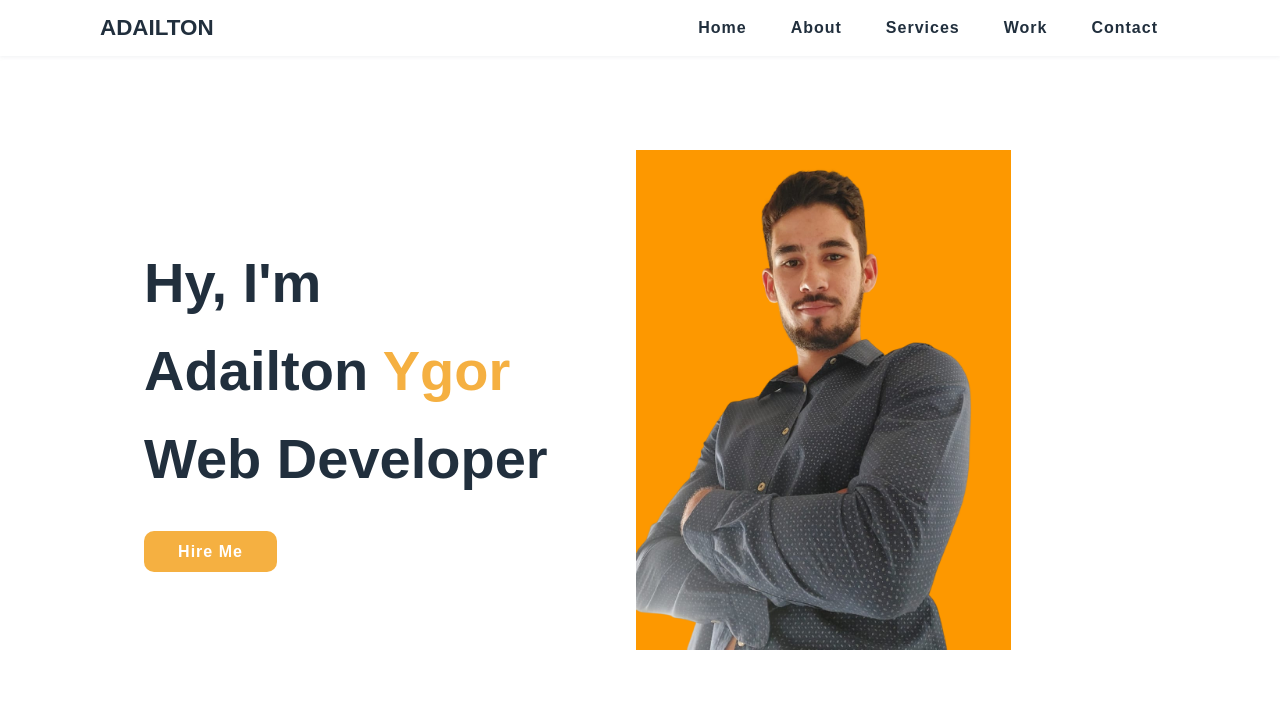
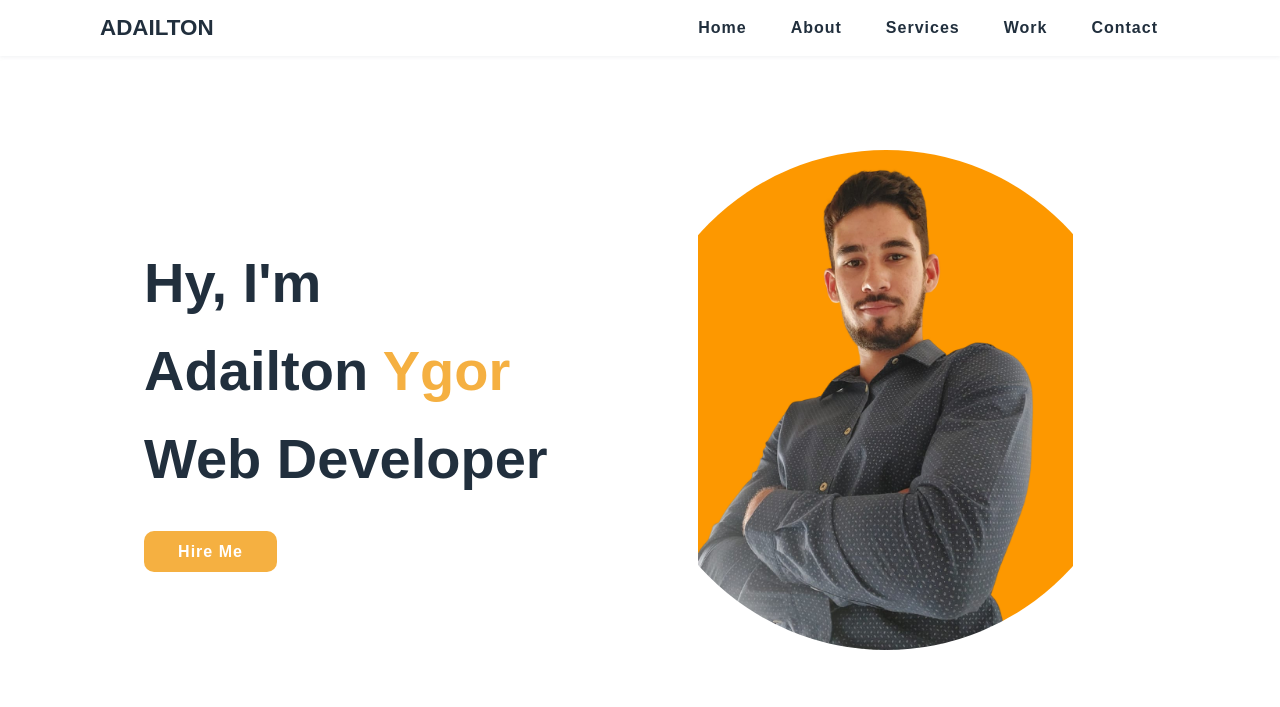
Before and after one commit to adailtonygor/Portfolio, a plain HTML site: page index.html in a window 1280 px wide. Shown: the top 707 px of the page. Drawn offline with nearby package versions, Linux system fonts and the light colour scheme.

Commit message:
Update style.css

```diff
--- a/style.css
+++ b/style.css
@@ -89,12 +89,12 @@ ul li a:hover{
     height: 500px;
 
 }
-.home-img img  {      im
+.home-img img  {
     width: 100%;
     height: 100%;
     object-fit: contain;
     object-position: center;
-    border-radius: 74% 26% 75% 25% / 56% 53% 47% 44 %  ;
+  border-radius: 300px ;
 }
 .home-text a {
     padding: 12px 34px;
```
